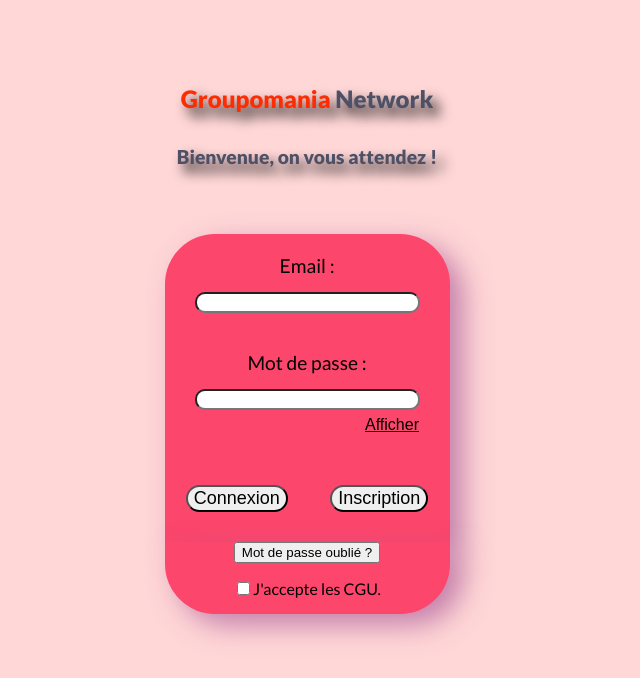
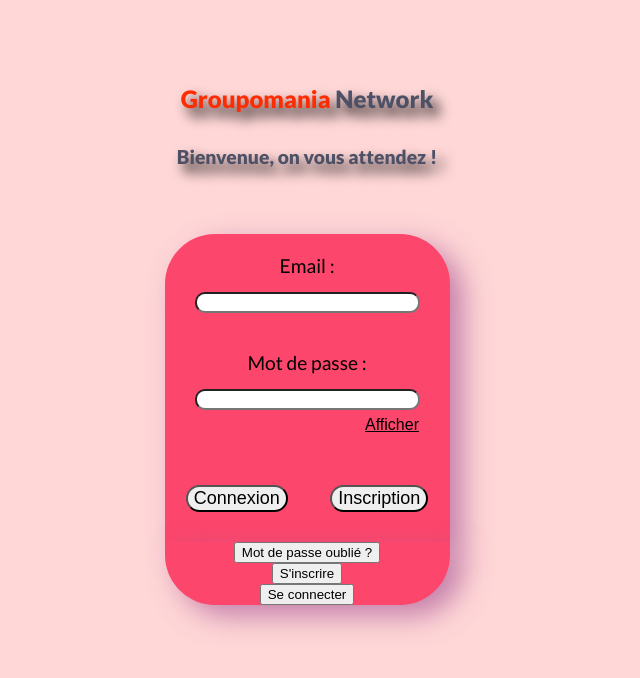
Before and after one commit to KeotiseuF/P7-Creez-un-reseau-social-d-entreprise, a React (Create React App) app in the folder frontend/: page / in a window 1280 px wide. Shown: the top 678 px of the page, without its empty margins (333-973 px from the left). Built offline with nearby package versions, Linux system fonts and the light colour scheme.

Commit message:
Inscription Ok !

```diff
--- a/frontend/src/pages/Connect/index.jsx
+++ b/frontend/src/pages/Connect/index.jsx
@@ -38,37 +38,45 @@ function Connect() {
     const oneNumber = /[0-9]/.test(password);
     const oneSpecialCharacter = /[*.!@#$%^&(){}[]:;]/.test(password);
     const lengthPassword = password.length >= 12;
+    const [choiceUser, setChoiceUser] = useState(false);
 
     const testRegister = () => {
-    const displayBlock = document.getElementById("frame_confirm_password");
-    const addTrue = document.getElementById("confirm_password");
-    displayBlock.style.display = "flex";
-    addTrue.setAttribute("required", true);
+        // const displayBlock = document.getElementById("frame_confirm_password");
+        //const addTrue = document.getElementById("confirm_password");
+        //displayBlock.style.display = "flex";
+        //addTrue.setAttribute("required", true);
+        setChoiceUser(true);
     };
 
     const testConnect = () => {
-    const displayBlock = document.getElementById("frame_confirm_password");
-    displayBlock.style.display = "none";
-    const addTrue = document.getElementById("confirm_password");
-    addTrue.removeAttribute("required");
+        // const displayBlock = document.getElementById("frame_confirm_password");
+        //displayBlock.style.display = "none";
+        //const addTrue = document.getElementById("confirm_password");
+        //addTrue.removeAttribute("required");
+        setChoiceUser(false);
     };
 
     const onSubmit = (data) => {
-    fetch("http://localhost:4200/api/auth/login", {
+        fetch(
+            `http://localhost:4200/api/auth/${choiceUser ? "signup" : "login"}`,
+            {
                 method: "POST",
                 headers: {
                     "Content-Type": "application/json",
                 },
                 body: JSON.stringify(data),
-    })
+            }
+        )
             .then((response) => response.json())
             .then((data) => {
+                console.log(data);
                 const token = data.token;
                 const userId = data.userId;
                 localStorage.setItem("token", JSON.stringify(token));
                 localStorage.setItem("userId", JSON.stringify(userId));
+                console.log(token);
                 data.error === undefined
-          ? data && (window.location.href = `/accueil`)
+                    ? data && console.log("(window.location.href = `/accueil`)")
                     : alert("Veuillez vérifier vos données");
             })
             .catch((error) => {
@@ -103,8 +111,7 @@ function Connect() {
                         type="email"
                         {...register("email", {
                             pattern: {
-                value:
-                  /^[A-Za-z][-a-z0-9._]+[-a-z0-9]@[-a-z0-9]+[.]{1}[a-z]{2,5}$/,
+                                value: /^[A-Za-z][-a-z0-9._]+[-a-z0-9]@[-a-z0-9]+[.]{1}[a-z]{2,5}$/,
                                 message: "● Email n'est pas valide",
                             },
                             required: true,
@@ -114,56 +121,46 @@ function Connect() {
                 <StyledError>{errors.email?.message}</StyledError>
 
                 <StyledFrame id="frame_password">
-          <StyledLabel htmlFor="password">Mot de passe : </StyledLabel>
+                    <StyledLabel htmlFor="password">
+                        Mot de passe :{" "}
+                    </StyledLabel>
                     <StyledInput
                         id="password"
                         type={displayPassword ? "text" : "password"}
                         {...register("password", {
                             pattern: {
-                value:
-                  /^(?=.{12,}$)(?=.*[a-z])(?=.*[A-Z])(?=.*[0-9])(?=.*\W).*$/,
+                                value: /^(?=.{12,}$)(?=.*[a-z])(?=.*[A-Z])(?=.*[0-9])(?=.*\W).*$/,
                             },
                             required: true,
                         })}
                         onChange={(e) => setPassword(e.target.value)}
                     />
-          <StyledButton onClick={() => setDisplayPassword(!displayPassword)}>
+                    <StyledButton
+                        onClick={() => setDisplayPassword(!displayPassword)}>
                         {displayPassword ? "Cacher" : "Afficher"}
                     </StyledButton>
                 </StyledFrame>
 
                 {password && (
                     <StyledListing>
-            {oneUppercaseLetter ? null : <li>Doit contenir 1 majuscule</li>}
+                        {oneUppercaseLetter ? null : (
+                            <li>Doit contenir 1 majuscule</li>
+                        )}
                         {oneLowercaseLetter ? null : <li>1 minuscule</li>}
                         {oneNumber ? null : <li>1 chiffre</li>}
-            {oneSpecialCharacter ? null : <li>1 caractère spécial</li>}
-            {lengthPassword ? null : <li>Une longueur d'au moins 12</li>}
+                        {oneSpecialCharacter ? null : (
+                            <li>1 caractère spécial</li>
+                        )}
+                        {lengthPassword ? null : (
+                            <li>Une longueur d'au moins 12</li>
+                        )}
                     </StyledListing>
                 )}
 
-        <StyledFrame id="frame_confirm_password" style={{ display: "none" }}>
-          <StyledLabel htmlFor="confirm_password">
-            Confirme mot de passe :{" "}
-          </StyledLabel>
-          <StyledInput
-            id="confirm_password"
-            type={displayPassword ? "text" : "password"}
-            {...register("confirm_password", {
-              pattern: {
-                value:
-                  /^(?=.{12,}$)(?=.*[a-z])(?=.*[A-Z])(?=.*[0-9])(?=.*\W).*$/,
-                message: "● Mot de passe non similaire",
-              },
-            })}
-          />
-          <StyledButton onClick={() => setDisplayPassword(!displayPassword)}>
-            {displayPassword ? "Cacher" : "Afficher"}
-          </StyledButton>
-        </StyledFrame>
-
                 {validPassword ? null : (
-          <StyledError>{errors.confirm_password?.message}</StyledError>
+                    <StyledError>
+                        {errors.confirm_password?.message}
+                    </StyledError>
                 )}
 
                 <StyledSubmits className="valid_form">
@@ -171,22 +168,29 @@ function Connect() {
                         value="Connexion"
                         className="connection"
                         type="submit"
-            onClick={testConnect}
                     />
                     <StyledOneSubmit
                         value="Inscription"
                         className="register"
                         type="submit"
-            onClick={testRegister}
                     />
                 </StyledSubmits>
             </StyledForm>
             <StyledLastBlock>
                 <input type="button" value="Mot de passe oublié ?" />
-        <p>
-          <input type="checkbox" id="cgv" />
-          J'accepte les CGU.
-        </p>
+
+                <input
+                    type="button"
+                    value="S'inscrire"
+                    onClick={testRegister}
+                    id="inputRegister"
+                />
+                <input
+                    type="button"
+                    value="Se connecter"
+                    onClick={testConnect}
+                    id="inputConnect"
+                />
             </StyledLastBlock>
         </StyledConnect>
     );
```
Lines whose indentation alone changed are shown as unchanged.
